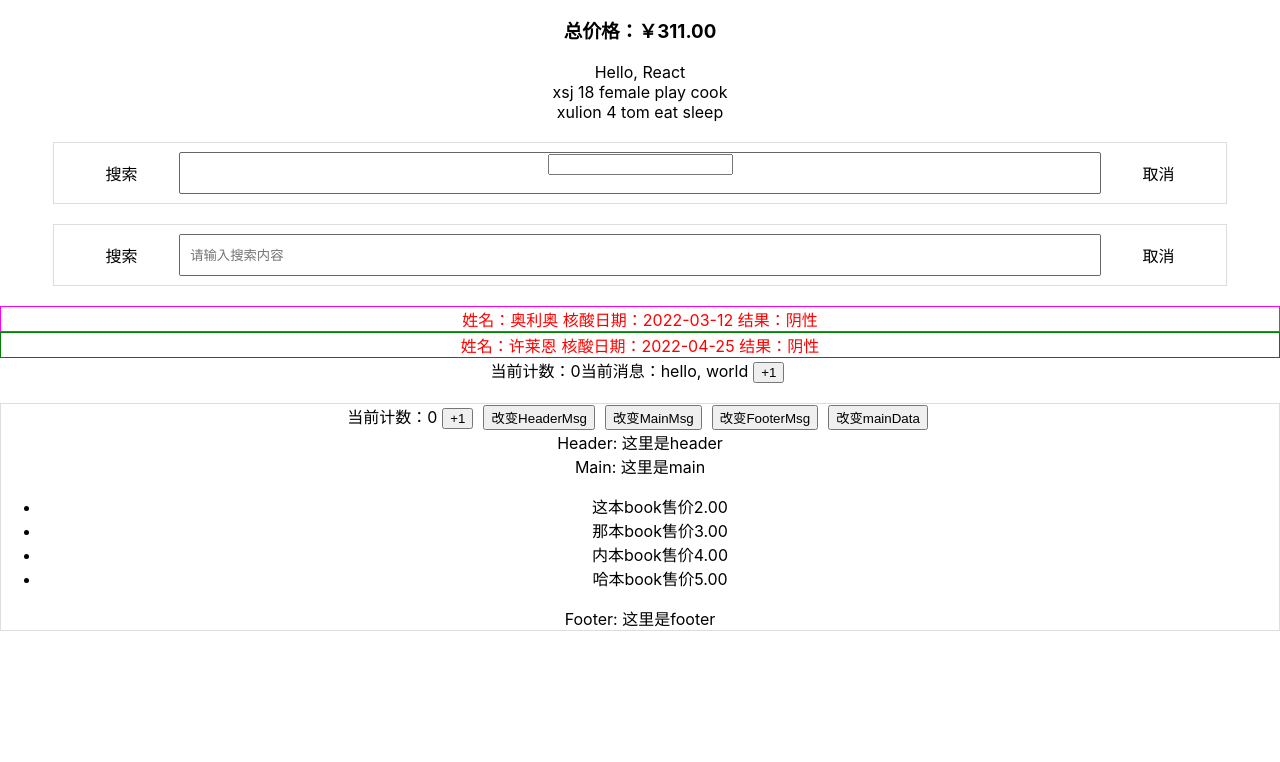
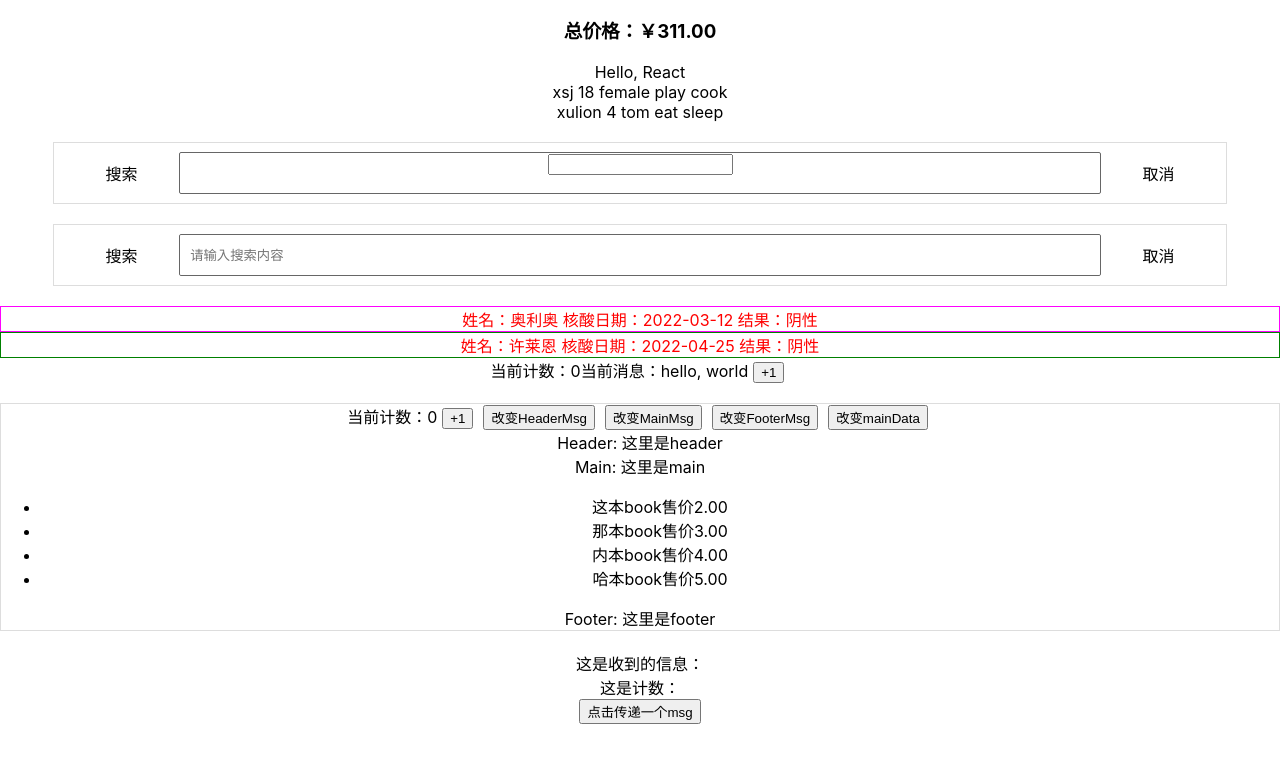
Before and after one commit to athena-xu/ReactStudyDemo, a React app: page / in a window 1280 px wide. Shown: the part 1743-2505 px from the top of the page. Before the commit the page ends 2434 px from the top, so only its background shows below. Built offline with nearby package versions, Linux system fonts and the light colour scheme.

Commit message:
2022/5/6

```diff
--- a/src/App.js
+++ b/src/App.js
@@ -14,6 +14,7 @@ import ReactSlot from './pages/reactSlot'
 import StepCompContext from './pages/stepCompContext'
 import SetStateExplain from './pages/setStateExplain'
 import RenderOptimize from './pages/renderOptimize'
+import EventsStudy from './pages/eventsStudy'
 
 function App() {
   return (
@@ -35,6 +36,7 @@ function App() {
       <StepCompContext />
       <SetStateExplain />
       <RenderOptimize />
+      <EventsStudy />
     </div>
   );
 }
--- /dev/null
+++ b/src/pages/eventsStudy.js
@@ -0,0 +1,51 @@
+import React, { PureComponent } from 'react';
+import { EventEmitter } from 'events'
+
+// 事件总线：event bus
+// 开发中可以将 EventEmitter 对象单独放在一个文件中，export 出来
+
+const eventBus = new EventEmitter();
+
+export default class EventsStudy extends PureComponent {
+  constructor() {
+    super();
+    this.state = {
+      msg: '',
+      count: ''
+    }
+  }
+  componentDidMount() {
+    eventBus.addListener('emitMsg', (msg, count) => {
+      this.setState({
+        msg: msg,
+        count: count
+      })
+    })
+  }
+  componentWillUnmount() {
+    eventBus.removeListener('emitMsg')
+  }
+  render() {
+    return (
+      <div>
+        这是收到的信息：{this.state.msg}
+        <br/>
+        这是计数：{this.state.count}
+        <EventsStudyChild />
+      </div>
+    );
+  }
+}
+
+class EventsStudyChild extends PureComponent{
+  render() {
+    return (
+      <div>
+        <button onClick={e => this.btnClick()}>点击传递一个msg</button>
+      </div>
+    )
+  }
+  btnClick() {
+    eventBus.emit('emitMsg', '这是从child传来的一条消息', 1)
+  }
+}
--- a/src/pages/renderOptimize.js
+++ b/src/pages/renderOptimize.js
@@ -6,7 +6,7 @@ import '../styles/index.css'
  * shouldComponentUpdate(nextProps,nextState) 返回true或false
  * PureComponent;
  * PureComponent 和shouldComponetUpdate 不能同时存在
- * PureComponent 浅比较 （shallowEqual）判断如果 props 没有变就不会重新渲染 ; 改变mainData 某一项的price值没有触发渲染
+ * PureComponent 原型上有 isPureReactComponent 属性，浅比较 （shallowEqual）判断如果 props 没有变就不会重新渲染 ; 改变mainData 某一项的price值没有触发渲染
  *
  * memo 高阶组件，适用于函数式组件
  *
@@ -81,7 +81,17 @@ export default class RenderOptimize extends PureComponent {
     })
   }
   changeData() {
-    const mainDataCopy = this.state.mainData;
+    // 不会触发改变，因为mainDataCopy 和 this.state.mainData 引用一样；
+    // const mainDataCopy = this.state.mainData;
+    // mainDataCopy[1].price = '10.00'
+    // this.setState((preS,props) => {
+    //   return {
+    //     mainData: mainDataCopy
+    //   }
+    // })
+
+    // 这样可以改变，mainDataCopy 开辟了一个新的内存空间
+    const mainDataCopy = [...this.state.mainData];
     mainDataCopy[1].price = '10.00'
     this.setState((preS,props) => {
       return {
```
